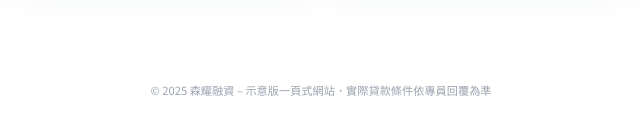
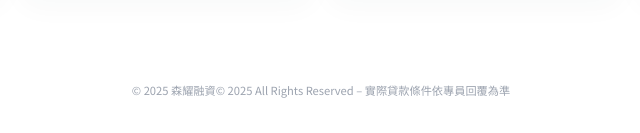
Before and after one commit to senyao-tw/senyao.tw, a plain HTML site: page index.html in a window 1280 px wide. Shown: the part 1673-1806 px from the top of the page, 319-959 px from the left. Drawn offline with Linux system fonts and the light colour scheme.

Commit message:
Add files via upload

```diff
--- a/index.html
+++ b/index.html
@@ -11,6 +11,12 @@
 
 <!-- For Android / PWA -->
 <link rel="manifest" href="manifest.json">
+<meta name="theme-color" content="#0f3f35">
+
+<!-- 最保險 favicon 組合 -->
+<link rel="icon" href="favicon.ico" sizes="any"><!-- fallback -->
+<link rel="icon" type="image/png" href="favicon.png" sizes="32x32">
+<link rel="apple-touch-icon" href="favicon.png">
 <meta name="theme-color" content="#0f3f35">
 
   <meta name="viewport" content="width=device-width, initial-scale=1" />
@@ -538,7 +544,7 @@
   <a href="https://lin.ee/JvnpCTD" class="floating-line">加 LINE 立即諮詢 →</a>
 
   <footer class="footer">
-    © <span id="year"></span> 森耀融資 – 示意版一頁式網站．實際貸款條件依專員回覆為準
+    © <span id="year"></span> 森耀融資© 2025 All Rights Reserved – 實際貸款條件依專員回覆為準
   </footer>
 
   <script>
```
